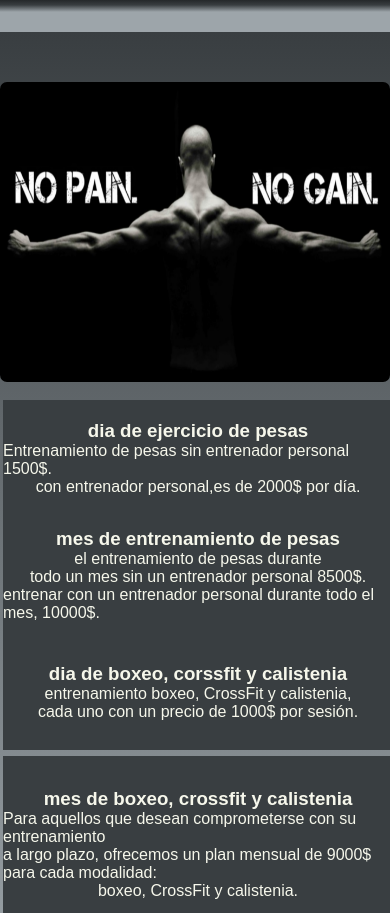
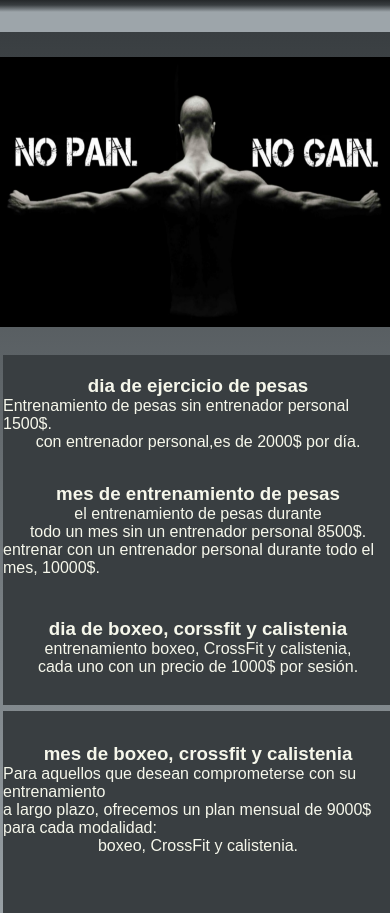
Before and after one commit to romeroivan/segunda-pre-entrega, a plain HTML site: page pages/precios.html in a window 390 px wide. Shown: the part 128-1041 px from the top of the page. Drawn offline with Linux system fonts and the light colour scheme.

Commit message:
modifique la imagen de precios y cambie el icono de instagram del footer

```diff
--- a/css/style.css
+++ b/css/style.css
@@ -236,15 +236,19 @@ main {
 
 .contenido-index .img-precios-index {
   width: 100%;
-  height: 150px;
+  height: 270px;
   overflow: hidden; }
-  .contenido-index .img-precios-index img {
-    width: 100%;
-    height: 250px;
+  .contenido-index .img-precios-index article {
+    display: flex;
+    justify-content: center;
+    background-color: black;
     border-radius: 7px;
     transition: transform 0.3s ease-in-out; }
-    .contenido-index .img-precios-index img:hover {
+    .contenido-index .img-precios-index article:hover {
       transform: scale(1.1); }
+    .contenido-index .img-precios-index article img {
+      width: 50%;
+      height: 260px; }
 
 .contenido-index .precios-index {
   display: flex;
@@ -345,6 +349,9 @@ main {
       grid-area: index-entrenadores5; }
     .contenido-index .index-entrenadores .index-entrenadores6 {
       grid-area: index-entrenadores6; }
+  .contenido-index .img-precios-index article img {
+    width: 100%;
+    height: 270px; }
   .contenido-index .precios-index .precios-contenido-index {
     display: flex;
     flex-direction: column; } }
@@ -642,19 +649,22 @@ main {
 
 .img-precios {
   width: 100%;
-  height: 150px; }
-  .img-precios img {
-    width: 100%;
-    height: 300px;
+  overflow: hidden; }
+  .img-precios article {
+    display: flex;
+    justify-content: center;
+    background-color: black;
     border-radius: 7px;
     transition: transform 0.3s ease-in-out; }
-    .img-precios img:hover {
+    .img-precios article:hover {
       transform: scale(1.1); }
+    .img-precios article img {
+      width: 50%;
+      height: 260px; }
 
 .precios {
   display: flex;
-  flex-direction: column;
-  margin-top: 165px; }
+  flex-direction: column; }
   .precios .precios-contenido {
     display: flex;
     justify-content: space-around; }
@@ -706,12 +716,15 @@ main {
     margin-top: 100px; }
   .img-precios {
     margin-top: 100px; }
-    .img-precios img {
-      margin-top: 50px; }
+    .img-precios article {
+      margin-top: 25px; }
+      .img-precios article img {
+        width: 100%;
+        height: 270px; }
   .precios-contenido {
     display: flex;
     flex-direction: column;
-    margin-top: 50px; }
+    margin-top: 25px; }
   .precios .precios-contenido {
     display: flex; }
     .precios .precios-contenido .precios-1 .article-precios {
--- a/pages/precios.html
+++ b/pages/precios.html
@@ -34,10 +34,12 @@
             <div class="titulo-precios">
                 <h1>precios</h1>
             </div>
+            <section class="img-precios">
+                <article>
+                    <img src="../imagenes/nopain-nogain.jpg" alt="texto no pain, no gain">
+                </article>
+            </section>
 
-            <div class="img-precios">
-                <img src="../imagenes/nopain-nogain.jpg" alt="texto no pain, no gain">
-            </div>
 
             <div class="precios">
                 <div class="precios-contenido">
@@ -120,7 +122,7 @@
                 <ul>
                     <li><a href="#"><img src="../imagenes/icono-facebook.png" alt="red social facebook"></a></li>
                     <li><a href="#"><img src="../imagenes/icono-gmail.png" alt="icono gmail"></a></li>
-                    <li><a href="#"><img src="../imagenes/icono-instagram.png" alt="red social instagram"></a></li>
+                    <li><a href="#"><img src="../imagenes/icono-Instagram.png" alt="red social instagram"></a></li>
                     <li><a href="#"><img src="../imagenes/icono-whatsapp.png" alt="red social whatsapp"></a></li>
                 </ul>
             </div>
--- a/scss/sections/_main-precio.scss
+++ b/scss/sections/_main-precio.scss
@@ -7,25 +7,31 @@
 
 .img-precios {
     width: 100%;
-    height: 150px;
 
+    overflow: hidden;
 
-    img {
-        width: 100%;
-        height: 300px;
+    article {
+        display: flex;
+        justify-content: center;
+        background-color: black;
         border-radius: 7px;
         transition: transform 0.3s ease-in-out;
 
         &:hover {
             transform: scale(1.1);
         }
+
+        img {
+            width: 50%;
+            height: 260px;
+        }
     }
+
 }
 
 .precios {
     display: flex;
     flex-direction: column;
-    margin-top: 165px;
 
     .precios-contenido {
         display: flex;
@@ -100,15 +106,22 @@
 
     .img-precios {
         margin-top: 100px;
-        img {
-            margin-top: 50px;
+
+        article {
+            margin-top: 25px;
+            img {
+                width: 100%;
+                height: 270px;
+
+            }
         }
+
     }
 
     .precios-contenido {
         display: flex;
         flex-direction: column;
-        margin-top: 50px;
+        margin-top: 25px;
     }
 
 
```
Also changed, not shown: pages/entrenamientos.html (+1 -1 lines), pages/horarios.html (+1 -1 lines), scss/sections/_main-index.scss (+24 -5 lines).
